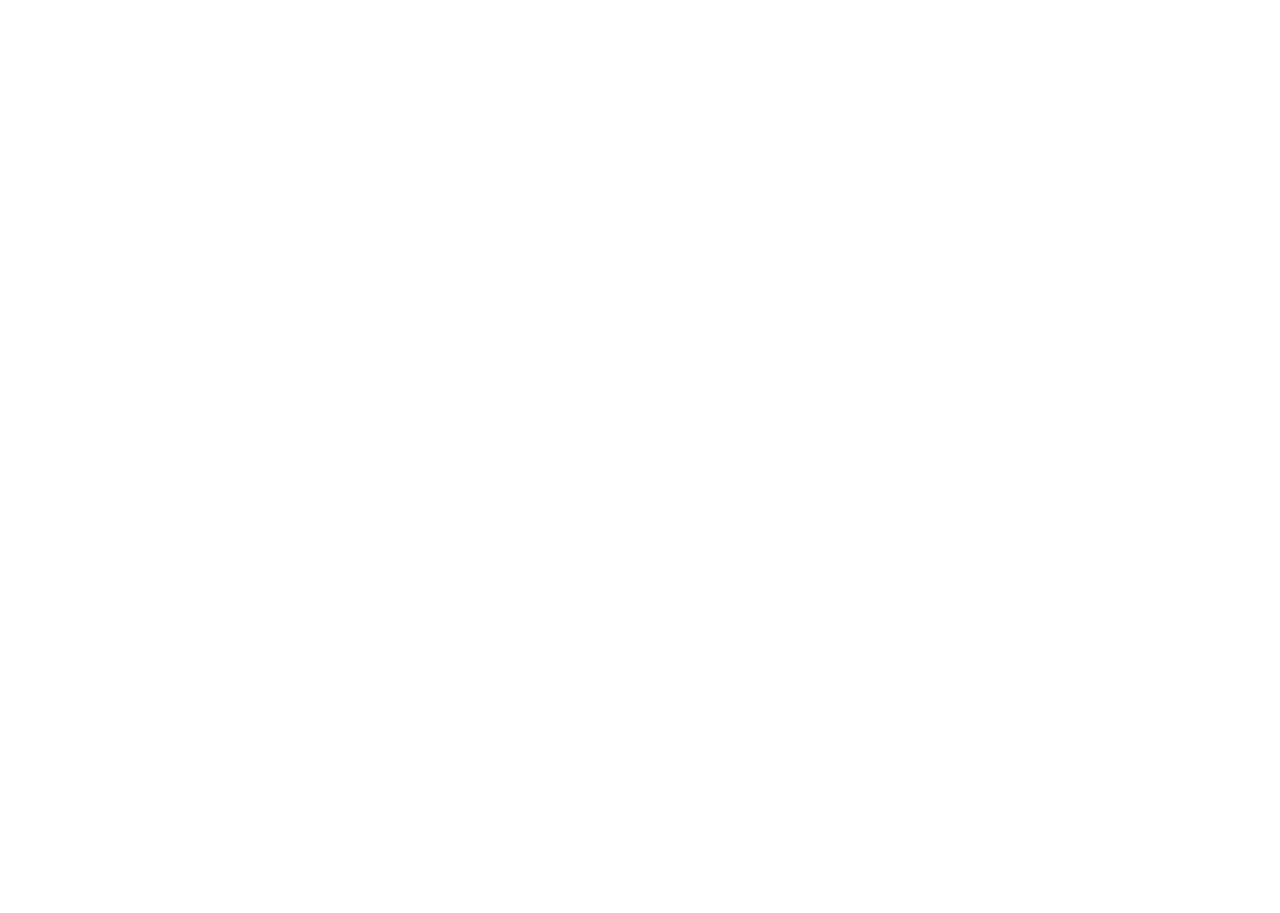
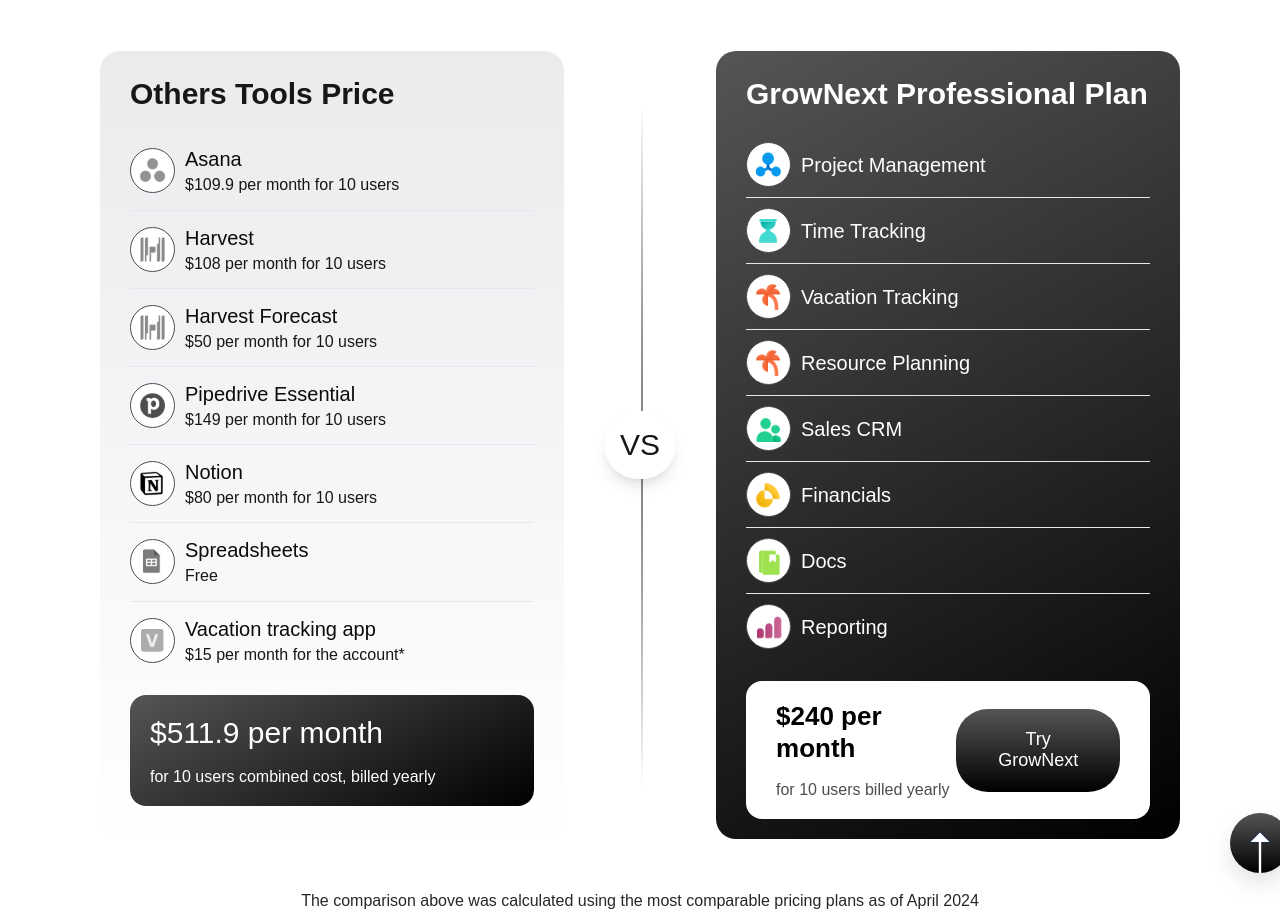
Before and after one commit to oleksandr7268/grownext, a Next.js app: page / in a window 1280 px wide. Shown: the part 3521-4434 px from the top of the page. Before the commit the page ends 3337 px from the top, so only its background shows below. Built offline with nearby package versions, Linux system fonts and the light colour scheme; a web font is replaced by a local one.

Commit message:
Complete Plan Section

```diff
--- a/src/app/page.tsx
+++ b/src/app/page.tsx
@@ -26,15 +26,15 @@ export default function Home() {
 				</div>
 				<LevelUp />
 				<div className="w-[95%] xl:w-[1100px] 2xl:w-[1170px] mx-auto relative">
-					{/* <Plan />
-					<Support />
-					<Testimonials />
-					<Tailored />
-					<Divider />
-					<Contact />
+					<Plan />
+					{/* <Support /> */}
+					{/* <Testimonials /> */}
+					{/* <Tailored /> */}
+					{/* <Divider /> */}
+					{/* <Contact /> */}
 					<button className="absolute bottom-10 w-[60px] h-[60px] -right-10 translate-x-[100%] bg-gradient-to-b from-[#555555] to-black shadow-[0px_10px_25px_-3px_#00000026] rounded-full flex justify-center items-end">
 						<Image src={UpArrowImg} alt="↑" width={24} height={42} />
-					</button> */}
+					</button>
 				</div>
 			</main>
 		</div>
--- a/src/app/sections/Plan.tsx
+++ b/src/app/sections/Plan.tsx
@@ -26,7 +26,7 @@ const Plan = () => {
 					gravida scelerisque proin amet morbi.
 				</h2>
 			</div>
-			<div className="mt-[50px] flex gap-10 flex-col lg:flex-row px-7 lg:px-0">
+			<div className="mt-[50px] flex gap-4 sm:gap-10 flex-col lg:flex-row px-7 lg:px-0">
 				<div className="flex-1 rounded-[20px] px-[30px] pt-[25px] pb-5 flex flex-col bg-gradient-to-b from-[#E9EBED] to-[#FFFFFF]">
 					<h3 className="text-[30px] font-bold leading-[120%]">Others Tools Price</h3>
 					<div className="mt-5">
@@ -88,7 +88,7 @@ const Plan = () => {
 					</button>
 				</div>
 				<div className="flex relative">
-					<div className="rounded-full p-4 text-[30px] leading-[36px] shadow-lg m-auto bg-white">VS</div>
+					<div className="rounded-full p-4 text-[24px] sm:text-[30px] leading-[36px] shadow-lg m-auto bg-white">VS</div>
 					<div className="absolute w-0.5 h-full left-[50%] translate-x-[50%] -z-50" style={{ background: "radial-gradient(50% 50% at 50% 50%, #0D0C0A 0%, #FFFFFF 100%)" }}></div>
 					<div className="absolute h-0.5 w-full top-[50%] translate-y-[50%] -z-50" style={{ background: "radial-gradient(50% 50% at 50% 50%, #0D0C0A 0%, #FFFFFF 100%)" }}></div>
 				</div>
@@ -144,7 +144,7 @@ const Plan = () => {
 							</div>
 						</div>
 					</div>
-					<div className="rounded-[16px] py-5 px-[30px] text-black bg-white mt-[22px] flex justify-between items-center">
+					<div className="rounded-[16px] py-5 px-[30px] text-black bg-white mt-[22px] flex justify-between items-center flex-col md:flex-row">
 						<div className="flex gap-4 flex-col text-left">
 							<div className="leading-[120%] text-[26px] font-semibold">$240 per month</div>
 							<div className="leading-[120%] text-[#4C4D51]">for 10 users billed yearly</div>
```
